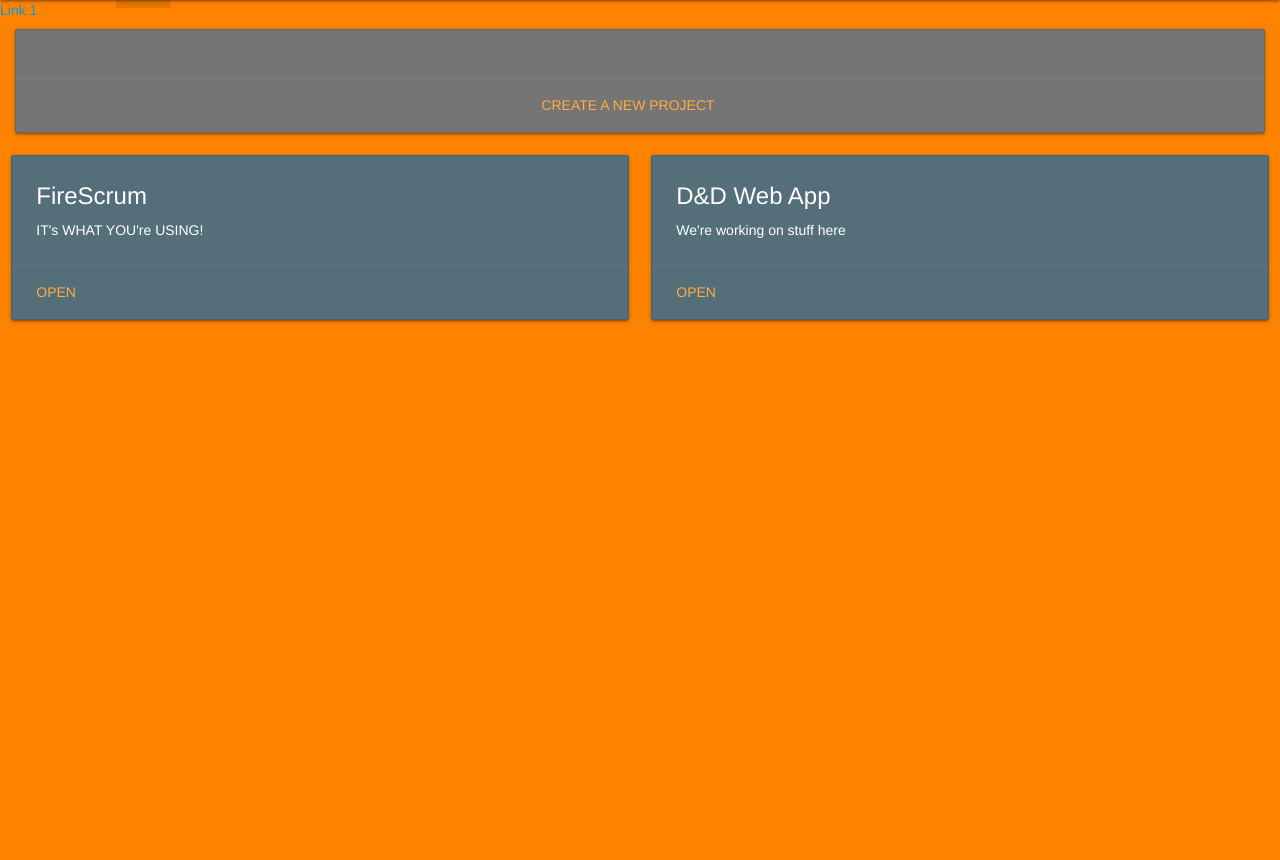
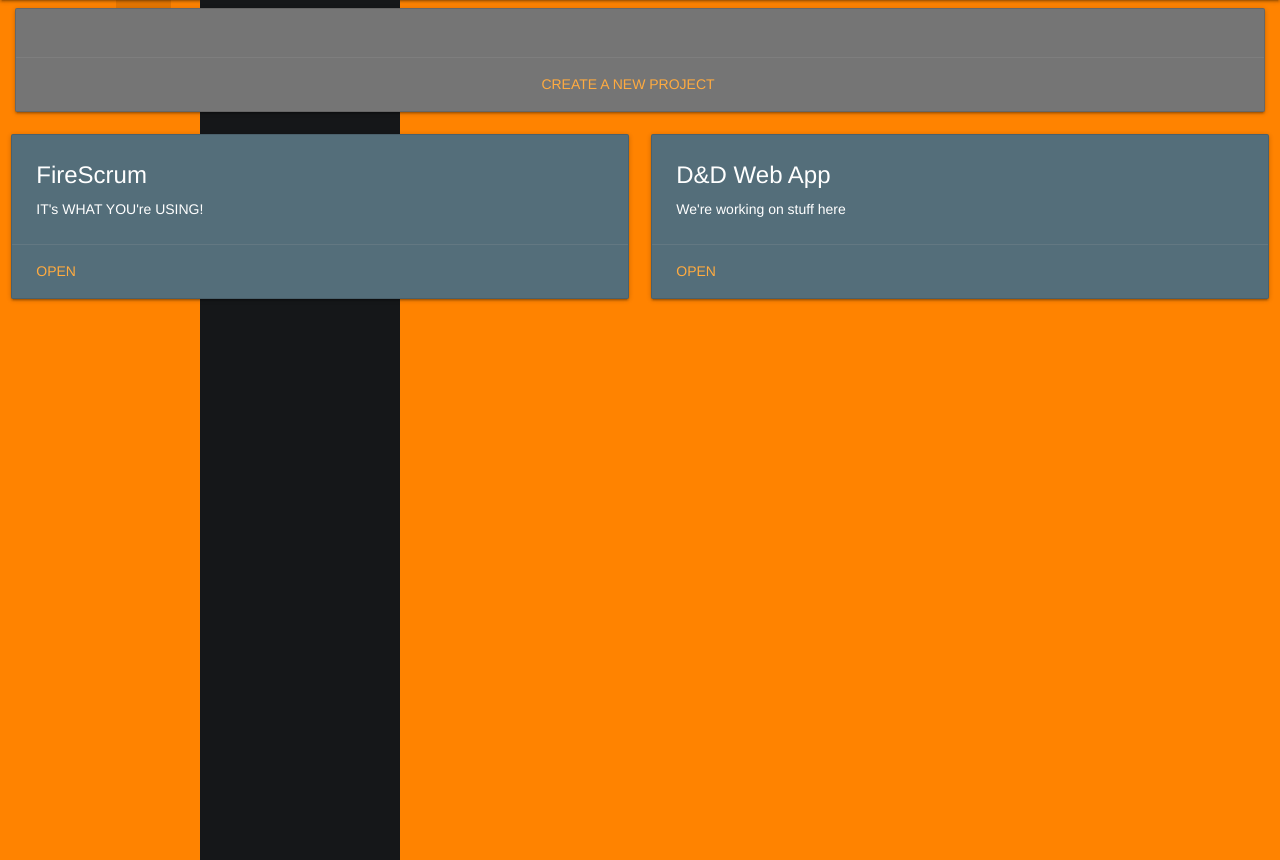
Before and after one commit to Benbigmac/Agile-Development-Tool, a Flask app: page /projects in a window 1280 px wide. Shown: the part 64-924 px from the top of the page. Run offline with Flask 2, Linux system fonts and the light colour scheme; parts of the project's set-up code (start-up, migrations or seed data) failed here and were passed over; some libraries are stand-ins or nearby versions.

Commit message:
added styling to nav bar

```diff
--- a/app/static/css/style.css
+++ b/app/static/css/style.css
@@ -54,3 +54,36 @@ label {
 .light-yellow {
   background-color: #ffff66 !important;
 }
+
+#sidebar {
+  position:fixed;
+  width:200px;
+  height:100%;
+  background:#151719;
+  left:200px;
+  transition: all 500ms linear;
+}
+
+#sidebar.active {
+  left:0px;
+}
+
+#sidebar ul li {
+  color:rgba(230, 230, 230, 0, 9);
+  list-style:none;
+  padding:15px 10px;
+  border-bottom: 1px solid rgba(100, 100, 100, 0, 3);
+}
+
+#sidebar .toggle-btn {
+  position:absolute;
+  left:230px;
+  top:20px;
+}
+
+#sidebar .toggle-btn span {
+  display:block;
+  width:30px;
+  height:5px;
+  background:#151719;
+}
--- a/app/templates/projects.html
+++ b/app/templates/projects.html
@@ -1,9 +1,18 @@
 {% extends "baseTemp.html" %}
 {% block body %}
 
-<div class="sidebar bar-block" style="width:25%">
-  <a href="#" class="bar-item button">Link 1</a>
-</div>
+<div id="sidebar">
+  <div class="toggle-btn"
+    onClick="document.getElementById('sidebar').classList.toggle('active');">
+    <span></span>
+    <span></span>
+    <span></span>
+  </div>
+    <ul>
+      <li>Create Task</li>
+    </ul>
+  </div>
+
 
 <body><center>
 
```
